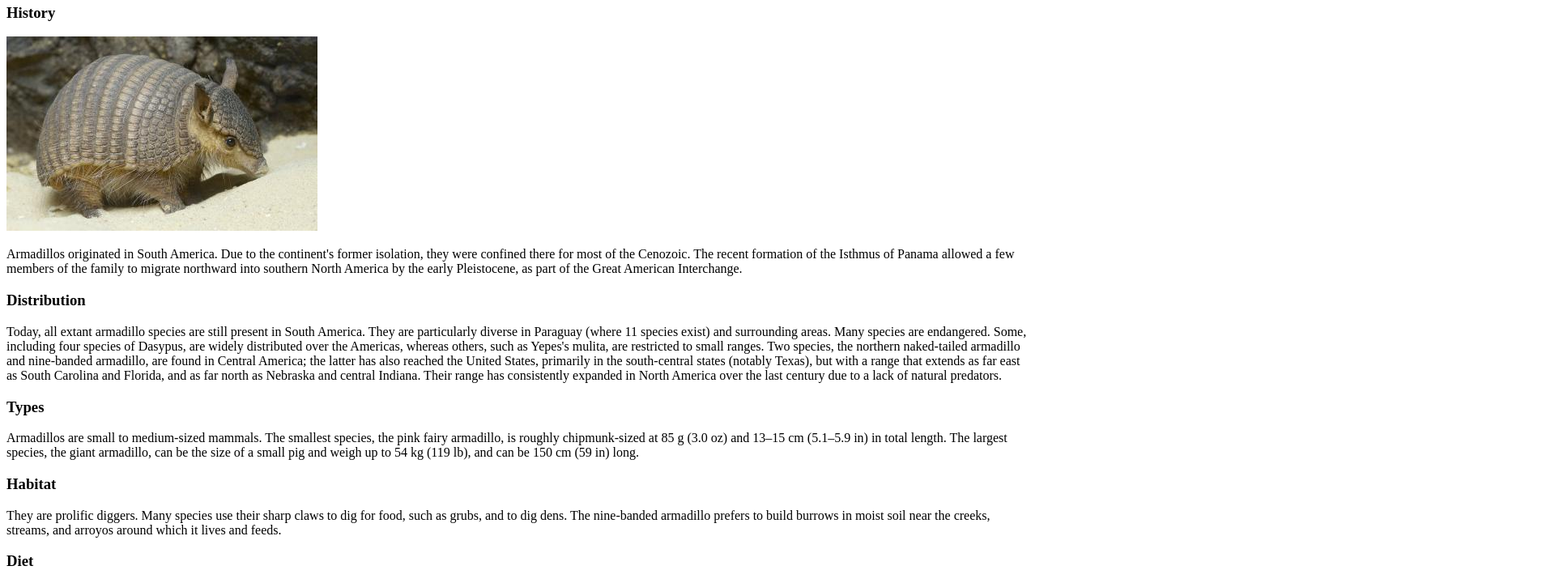
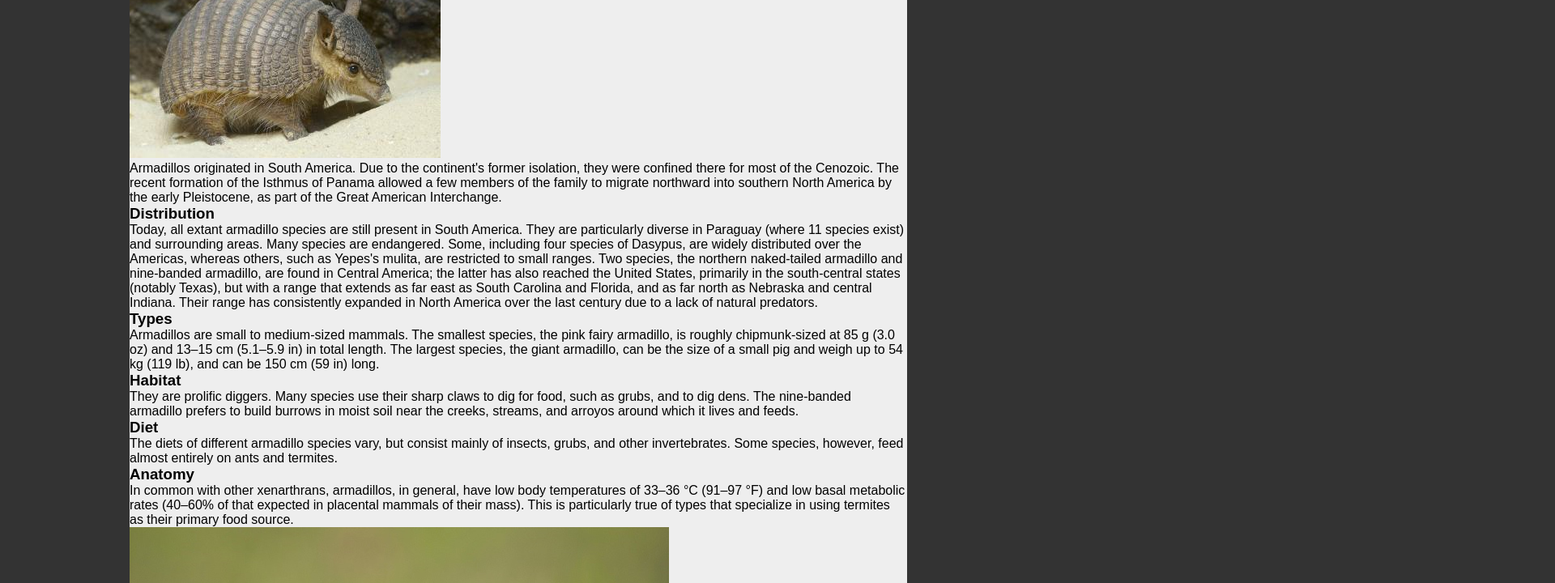
Before and after one commit to epsilon388/Awesome-Armadillos, a plain HTML site: page bio.html in a window 1280 px wide. Shown: the part 196-916 px from the top of the page at 81% size, 1920 px wide, since content can reach past the window. Drawn offline with Linux system fonts and the light colour scheme; files that its build step writes are made by us from their sources.

Commit message:
linked css

```diff
--- a/bio.html
+++ b/bio.html
@@ -3,6 +3,7 @@
   <head>
     <meta charset="utf-8">
     <title>Awesome Armadillos: Biology</title>
+    <link rel="stylesheet" href="/css/master.css">
   </head>
   <body>
     <h1>Awesome Armadillos</h1>
```
Also changed, not shown: eating.html (+1 -0 lines), index.html (+1 -1 lines), armadillos.html (deleted), baseFileStarter.css (renamed from css/baseFileStarter.css), master.css (renamed from css/master.css).
